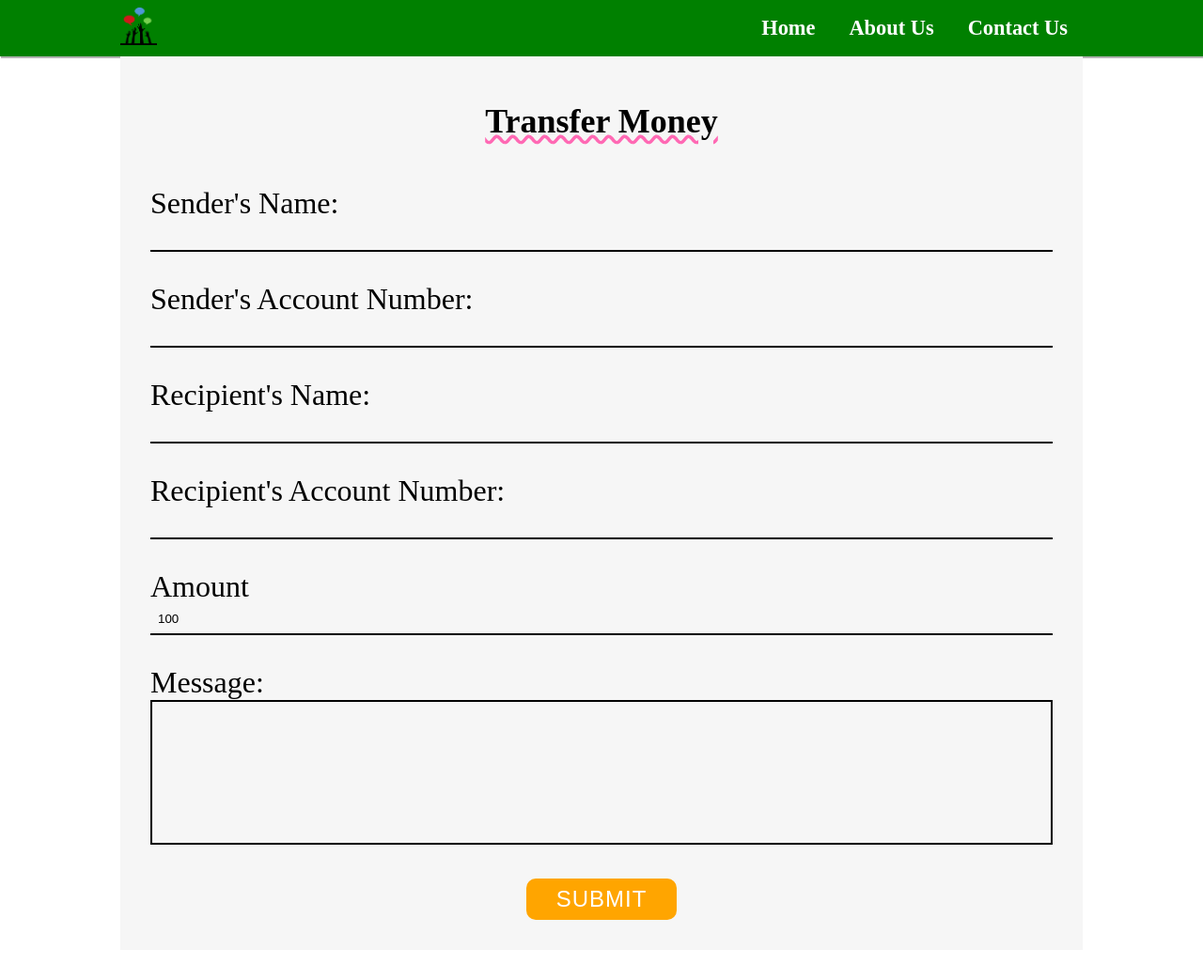
After one commit to sanjaysah101/Graduate-Rotational-Internship-Program-Sparks-Foundation, a PHP site: page /TransferMoney.html in a window 1280 px wide. The commit adds this page. Shown: the whole page at 94% size. Run offline with PHP 8.4, Linux system fonts and the light colour scheme.

Commit message:
created customer profile & transfer money page

```diff
--- a/Sparks - Basic Banking System/Css/style.css
+++ b/Sparks - Basic Banking System/Css/style.css
@@ -67,6 +67,10 @@ nav {
     text-align: center;
     line-height: 2.5rem;
     color: white;
+}
+
+.customerNav{
+    background-color: green;
 }
 
 .grid-container {
--- a/Sparks - Basic Banking System/Customer.html
+++ b/Sparks - Basic Banking System/Customer.html
@@ -64,7 +64,7 @@
                         <td>Indian</td>
                         <td>sanjay8797421521@gmail.com</td>
                         <td>10000</td>
-                        <td><button class="CustomerViewBtn">View</button></td>
+                        <td><button class="CustomerViewBtn" onclick="window.location='customerProfile.html'">View</button></td>
                     </tr>
                     <tr>
                         <td>1</td>
--- /dev/null
+++ b/Sparks - Basic Banking System/TransferMoney.html
@@ -0,0 +1,114 @@
+<!DOCTYPE html>
+<html lang="en">
+
+<head>
+    <meta charset="UTF-8">
+    <meta http-equiv="X-UA-Compatible" content="IE=edge">
+    <meta name="viewport" content="width=device-width, initial-scale=1.0">
+    <title>Transfer Money</title>
+    <link rel="stylesheet" href="css/style.css">
+    <link rel="stylesheet" href="https://cdnjs.cloudflare.com/ajax/libs/font-awesome/6.2.0/css/all.min.css"
+        integrity="sha512-xh6O/CkQoPOWDdYTDqeRdPCVd1SpvCA9XXcUnZS2FmJNp1coAFzvtCN9BmamE+4aHK8yyUHUSCcJHgXloTyT2A=="
+        crossorigin="anonymous" referrerpolicy="no-referrer" />
+    <link rel="stylesheet" href="css/customerProfile.css">
+</head>
+
+<body>
+    <!-- <div class="container"> -->
+    <nav class="customerNav">
+        <div class="container navbar">
+            <div id="logo">
+                <img src="img/logo.png" alt="Grip - Basic Banking System">
+                <!-- logo -->
+            </div>
+            <div class="navbarlist">
+                <a href="index.html">Home</a>
+                <a href="./#about">About Us</a>
+                <a href="./#contact">Contact Us</a>
+            </div>
+
+            <div class="hamburger">
+                <i class="fa-solid fa-bars" id="hamburgerIcon"></i>
+            </div>
+        </div>
+    </nav>
+    <!-- Transfer form -->
+    <section class="container">
+        <form action="" method="post">
+
+        </form>
+
+    </section>
+
+    <!-- Transfer Money Form Section Start -->
+    <section id="contact" class="container">
+        <div class="title">
+            <h2>Transfer Money</h2>
+        </div>
+        <div class="TransferMoneyForm">
+            <form action="">
+                <div class="form-field">
+                    <label for="sendersName">Sender's Name:</label>
+                    <input list="senders-name-list" id="sendersName" name="sendersName" required />
+                    <datalist id="senders-name-list">
+                        <option value="Sanjay">
+                        <option value="Ramesh">
+                        <option value="Mint">
+                        <option value="Pinku">
+                        <option value="Vanilla">
+                    </datalist>
+                </div>
+                <div class="form-field">
+                    <label for="senderAccountNo">Sender's Account Number:</label>
+                    <input list="senders-accountNo-list" id="senderAccountNo" name="senderAccountNo" required/>
+                    <datalist id="senders-accountNo-list">
+                        <option value="sanjay879742152187524800">
+                        <option value="Ramesh87524800">
+                        <option value="Mint87524800">
+                        <option value="Pinku87524800">
+                        <option value="Vanill87524800">
+                    </datalist>
+                </div>
+                <div class="form-field">
+                    <label for="recipientsName">Recipient's Name:</label>
+                    <input list="recipient-name-list" id="recipientsName" name="recipientsName" required/>
+                    <datalist id="recipient-name-list">
+                        <option value="Sanjay">
+                        <option value="Ramesh">
+                        <option value="Mint">
+                        <option value="Pinku">
+                        <option value="Vanilla">
+                    </datalist>
+                </div>
+                <div class="form-field">
+                    <label for="recipientAccountNo">Recipient's Account Number:</label>
+                    <input list="recipient-accountNo-list" id="recipientAccountNo" name="recipientAccountNo" required/>
+                    <datalist id="recipient-accountNo-list">
+                        <option value="sanjay879742152187524800">
+                        <option value="Ramesh87524800">
+                        <option value="Mint87524800">
+                        <option value="Pinku87524800">
+                        <option value="Vanill87524800">
+                    </datalist>
+                </div>
+                <div class="form-field">
+                    <label for="amount">Amount</label>
+                    <input type="number" name="amount" id="amount" min="100" value="100" step="10" required>
+                </div>
+                <div class="form-field">
+                    <label for="message">Message:</label>
+                    <textarea name="message" id="message" rows="10" required></textarea>
+                </div>
+                <div class="btn-container">
+                    <input type="submit" value="Submit" class="btn">
+                </div>
+            </form>
+        </div>
+    </section>
+
+
+
+    <script src="js/scrip.js"></script>
+</body>
+
+</html>
```
Also changed, not shown: Sparks - Basic Banking System/Css/customerProfile.css (added, +46 -0 lines), Sparks - Basic Banking System/CustomerProfile.html (added, +77 -0 lines), Sparks - Basic Banking System/index.html (+4 -4 lines).
